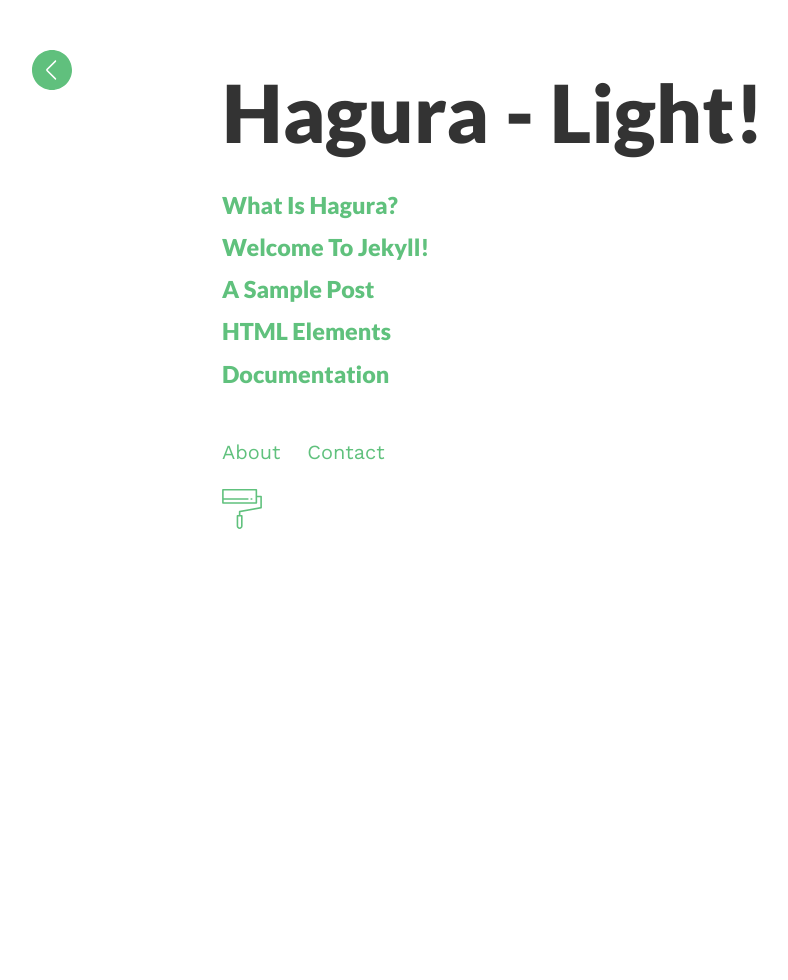
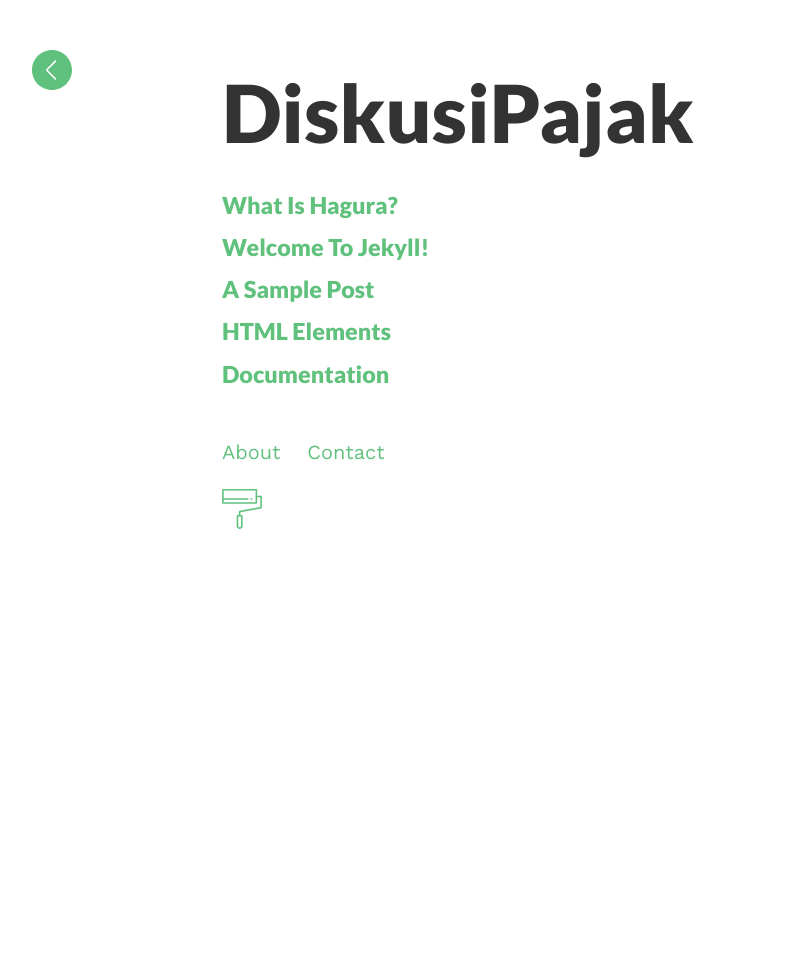
Before and after one commit to sharu725/hagura, a Jekyll site: the page built from index.html, in a window 1280 px wide. Shown: the whole page, without its empty margins (18-806 px from the left). Built offline with Jekyll 4.4.1, drawn with Linux system fonts in a browser that asks for light colours.

Commit message:
Update _config.yml

```diff
--- a/_config.yml
+++ b/_config.yml
@@ -1,6 +1,6 @@
 ### your site title here
 
-title: Hagura - Light!
+title: DiskusiPajak
 baseurl: /hagura # name of the repository
 email: your@email.com
 
@@ -12,7 +12,7 @@ markdown: kramdown
 
 
 # Tracker
-analytics: UA-83979019-1
+#analytics: UA-83979019-1
 
 # Comments
 disqus-shortname: webjeda-demo
```
